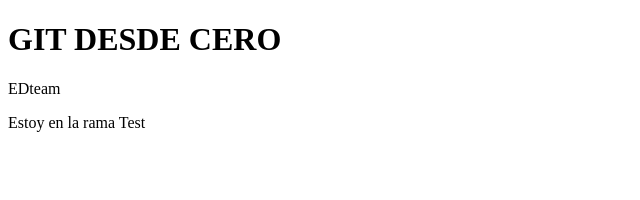
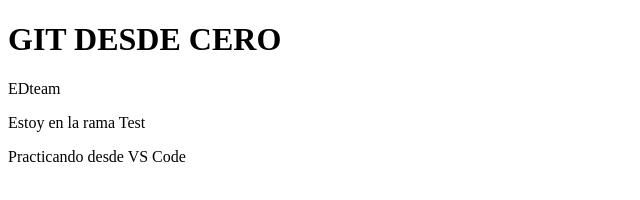
Before and after one commit to derecho3c/practicando-git, a plain HTML site: page index.html in a window 1280 px wide. Shown: the whole page, without its empty margins (0-640 px from the left). Drawn offline with Linux system fonts and the light colour scheme.

Commit message:
Primer commit desde VScode

```diff
--- a/index.html
+++ b/index.html
@@ -3,9 +3,9 @@
 
 <head>
     <meta charset="UTF-8">
-    <meta name="viewport" content="width=device-width, initial-scale=1.0">
+
     <meta http-equiv="X-UA-Compatible" content="ie=edge">
-    <title>Practicando con GIT</title>
+    <title>Practicando con GIT desde VSCode</title>
 </head>
 
 <body>
@@ -14,6 +14,9 @@
     <section>
         <p>Estoy en la rama Test</p>
     </section>
+    <div>
+        Practicando desde VS Code
+    </div>
 </body>
 
 </html>
```
Also changed, not shown: 1 other file.
